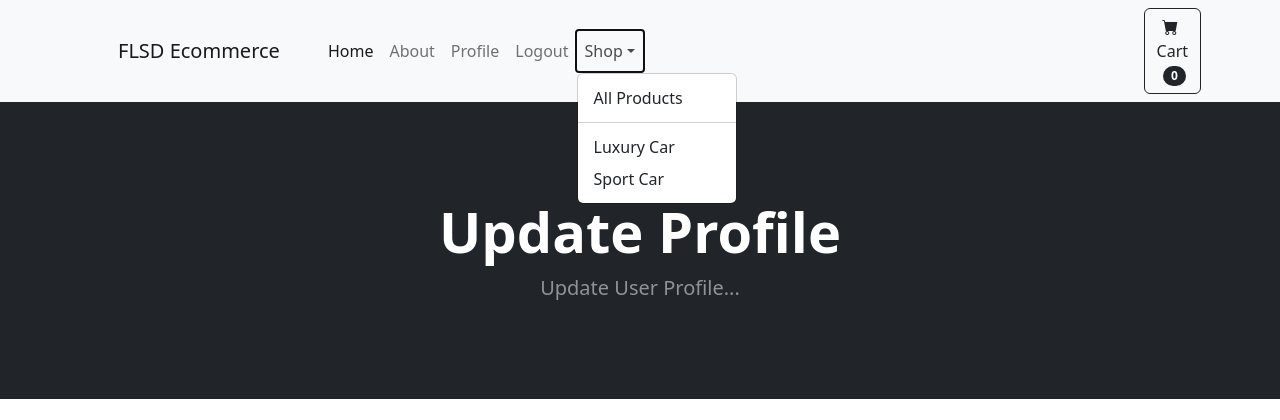
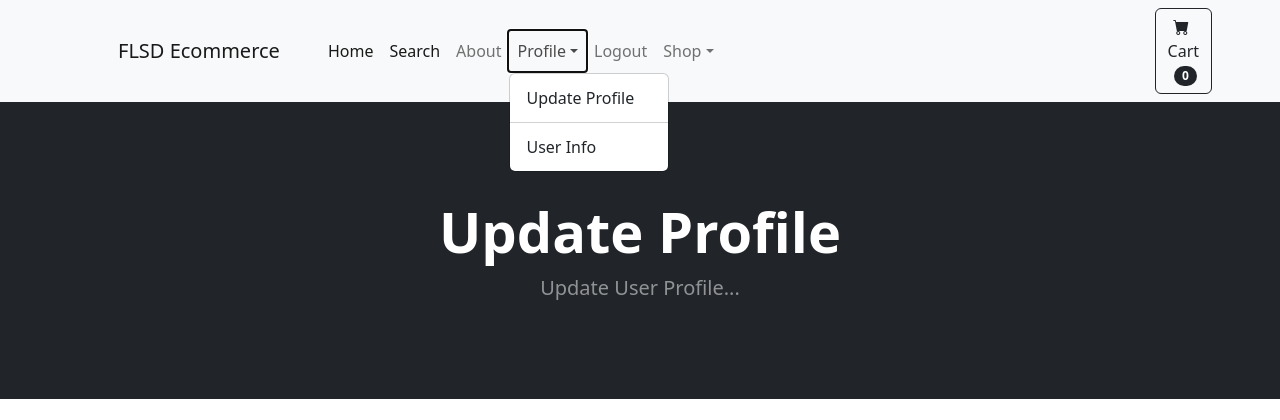
Before and after one commit to OstapFedchuk/E-CommerceCars, a Django app: page /update_user/ in a window 1280 px wide, after a click on "Profile". Shown: the top 420 px of the page. Run offline with Django 5.2, Linux system fonts and the light colour scheme; a user stored in the database is signed in; data comes from the database, SQL or seed files in the repository; both versions use the stored data as it was after the commit; some libraries are stand-ins or nearby versions.

Commit message:
Profile User, Search Products in Progress

```diff
--- a/store/forms.py
+++ b/store/forms.py
@@ -1,7 +1,18 @@
 from django.contrib.auth.models import User
 from django.contrib.auth.forms import UserCreationForm, UserChangeForm, SetPasswordForm
 from django import forms
+from .models import Profile
 
+class UserInfoForm(forms.ModelForm):
+	phone = forms.CharField(label="", widget=forms.TextInput(attrs={'class': 'form-control', 'placeholder': 'Phone'}), required=False)
+	address1 = forms.CharField(label="", widget=forms.TextInput(attrs={'class': 'form-control', 'placeholder': 'Address1'}), required=False)
+	address2 = forms.CharField(label="", widget=forms.TextInput(attrs={'class': 'form-control', 'placeholder': 'Address2'}), required=False)
+	city = forms.CharField(label="", widget=forms.TextInput(attrs={'class': 'form-control', 'placeholder': 'City'}), required=False)
+	cap = forms.CharField(label="", widget=forms.TextInput(attrs={'class': 'form-control', 'placeholder': 'CAP'}), required=False)
+	country = forms.CharField(label="", widget=forms.TextInput(attrs={'class': 'form-control', 'placeholder': 'Country'}), required=False)
+	class Meta:
+		model = Profile
+		fields = ('phone', 'address1', 'address2', 'city', 'cap', 'country')
 
 class ChangePasswordForm(SetPasswordForm):
 	class Meta:
@@ -21,9 +32,9 @@ class UpdateUserForm(UserChangeForm):
 	#Nascondo la password
 	password = None
 	#Ottengo altri campi
-	email = forms.EmailField(label="", widget=forms.TextInput(attrs={'class':'form-control', 'placeholder':'Email Address'}))
-	first_name = forms.CharField(label="", max_length=100, widget=forms.TextInput(attrs={'class':'form-control', 'placeholder':'First Name'}))
-	last_name = forms.CharField(label="", max_length=100, widget=forms.TextInput(attrs={'class':'form-control', 'placeholder':'Last Name'}))
+	email = forms.EmailField(label="", widget=forms.TextInput(attrs={'class':'form-control', 'placeholder':'Email Address'}), required=False)
+	first_name = forms.CharField(label="", max_length=100, widget=forms.TextInput(attrs={'class':'form-control', 'placeholder':'First Name'}), required=False)
+	last_name = forms.CharField(label="", max_length=100, widget=forms.TextInput(attrs={'class':'form-control', 'placeholder':'Last Name'}), required=False)
 
 	class Meta:
 		model = User
--- a/store/templates/navbar.html
+++ b/store/templates/navbar.html
@@ -2,7 +2,7 @@
     <style>
 
         #cart_button {
-            margin-left: 57.82%;
+            margin-left: 50%;
         }
 
     </style>
@@ -14,11 +14,20 @@
             <div class="collapse navbar-collapse" id="navbarSupportedContent">
                 <ul class="navbar-nav me-auto mb-2 mb-lg-0 ms-lg-4">
                     <li class="nav-item"><a class="nav-link active" aria-current="page" href="{% url 'home' %}">Home</a></li>
+                    <li class="nav-item"><a class="nav-link active" aria-current="page" href="{% url 'search' %}">Search</a></li>
                     <li class="nav-item"><a class="nav-link" href="{% url 'about' %}">About</a></li>
 
                     {% if user.is_authenticated %}
-                        <!-- Update Profile -->
-                        <li class="nav-item"><a class="nav-link" href="{% url 'update_user' %}">Profile</a></li>
+                        <!-- Profile Stuff -->
+                        <li class="nav-item dropdown">
+                            <a class="nav-link dropdown-toggle" id="navbarDropdown" href="#" role="button" data-bs-toggle="dropdown" aria-expanded="false">Profile</a>
+                            <ul class="dropdown-menu" aria-labelledby="navbarDropdown">
+                                <li><a class="dropdown-item" href="{% url 'update_user' %}">Update Profile</a></li>
+                                <li><hr class="dropdown-divider" /></li>
+                                <li><a class="dropdown-item" href="{% url 'update_info' %}">User Info</a></li>
+                            </ul>
+                        </li>
+
                         <!-- Logout -->
                         <li class="nav-item"><a class="nav-link" href="{% url 'logout' %}">Logout</a></li>
                     {% else %}
--- a/store/urls.py
+++ b/store/urls.py
@@ -13,7 +13,9 @@ urlpatterns = [
    path('register/', views.register_user, name='register'),
    path('update_password/', views.update_password, name='update_password'),
    path('update_user/', views.update_user, name='update_user'),
+   path('update_info/', views.update_info, name='update_info'),
    path('product/<int:pk>', views.product, name='product'),
    path('category/<str:foo>', views.category, name='category'),
    path('category_summary/', views.category_summary, name='category_summary'),
+   path('search/', views.search, name='search'),
 ]
--- a/store/views.py
+++ b/store/views.py
@@ -1,12 +1,37 @@
 from django.shortcuts import render, redirect
-from .models import Product, Category
+from .models import Product, Category, Profile
 from django.contrib.auth import authenticate, login, logout
 from django.contrib import messages
 from django.contrib.auth.models import User
 from django.contrib.auth.forms import UserCreationForm
-from .forms import SignUpForm, UpdateUserForm, ChangePasswordForm
+from .forms import SignUpForm, UpdateUserForm, ChangePasswordForm, UserInfoForm
 from django import forms
 
+
+def search(request):
+    #Controllo se il form è stato compilato
+    if request.method == "POST":
+        searched = request.POST['searched']
+        return render(request, "search.html", {'searched':searched})
+    else:
+        return render(request, "search.html", {})
+
+
+
+def update_info(request):
+    if request.user.is_authenticated:
+        current_user = Profile.objects.get(user__id=request.user.id)
+        form = UserInfoForm(request.POST or None, instance=current_user)
+
+        if form.is_valid():
+            form.save()
+
+            messages.success(request, "Your Info has been Updated!!!")
+            return redirect('home')
+        return render(request, "update_info.html", {'form': form})
+    else:
+        messages.success(request, "You must be logged in to access that page!!!")
+        return redirect('home')
 
 def update_password(request):
     if request.user.is_authenticated:
@@ -109,8 +134,8 @@ def register_user(request):
             #log in user
             user = authenticate(username=username, password=password)
             login(request, user)
-            messages.success(request, ("You hav Registered Successfully!"))
-            return redirect('login')
+            messages.success(request, ("Username Created - Add Some Your Information!!!"))
+            return redirect('update_info')
         else:
             messages.success(request, ("There was an error during the Registration, please try again...!"))
             return redirect('register')
```
Also changed, not shown: store/admin.py (+20 -2 lines), store/models.py (+29 -0 lines), store/templates/search.html (added, +45 -0 lines), store/templates/update_info.html (added, +37 -0 lines), db.sqlite3, store/migrations/0005_profile.py (added), store/migrations/0006_profile_cap.py (added).
